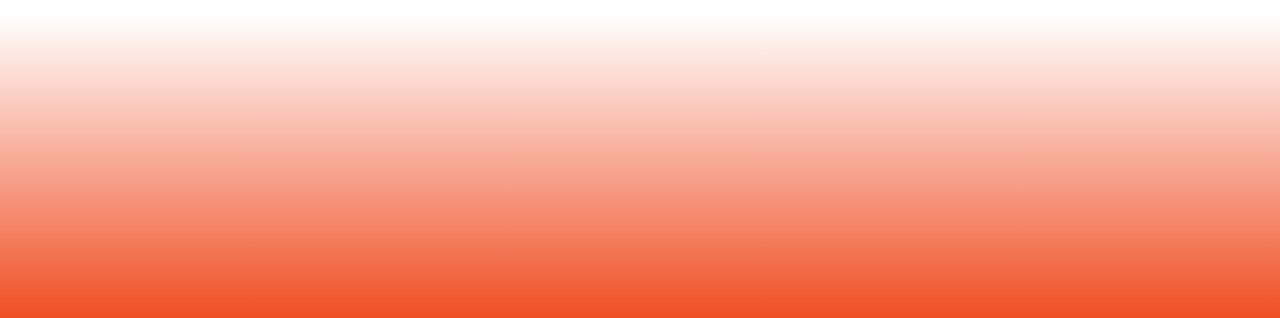
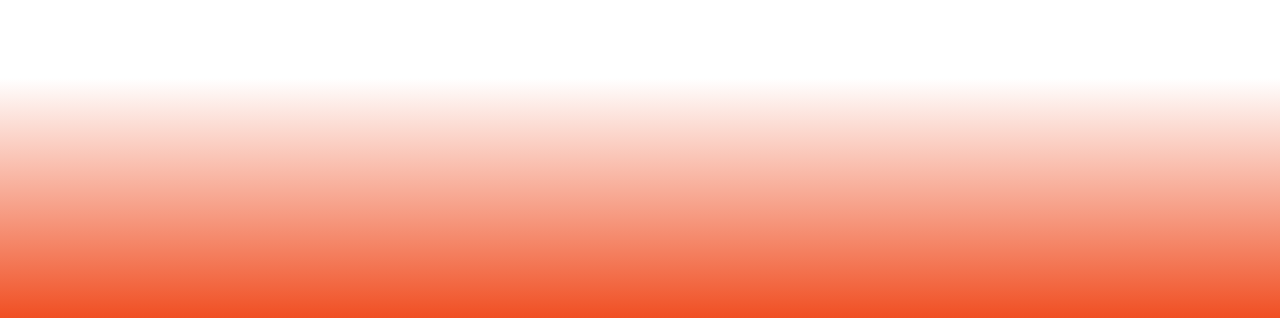
Before and after one commit to Jono-JPSC/MITRE-10, a plain HTML site: page index.html in a window 1280 px wide. Shown: the part 482-800 px from the top of the page. Drawn offline with Linux system fonts and the light colour scheme.

Commit message:
Update index.html

```diff
--- a/index.html
+++ b/index.html
@@ -14,7 +14,7 @@
     left: 0;
     width: 100%;
     height: 100%;
-    background: linear-gradient(to bottom, white 62%, #F04F23);
+    background: linear-gradient(to bottom, white 70%, #F04F23);
     animation: gradientTransition 1s ease-in-out; /* Add the animation property */
     z-index: -1;
   }
```
